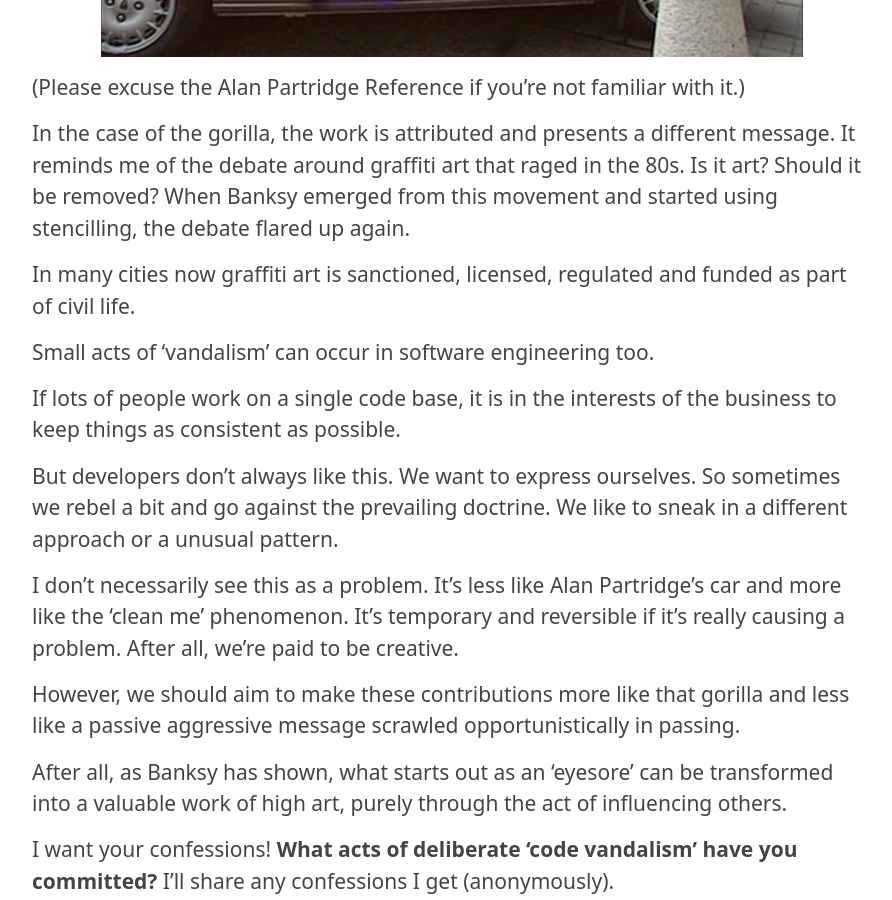
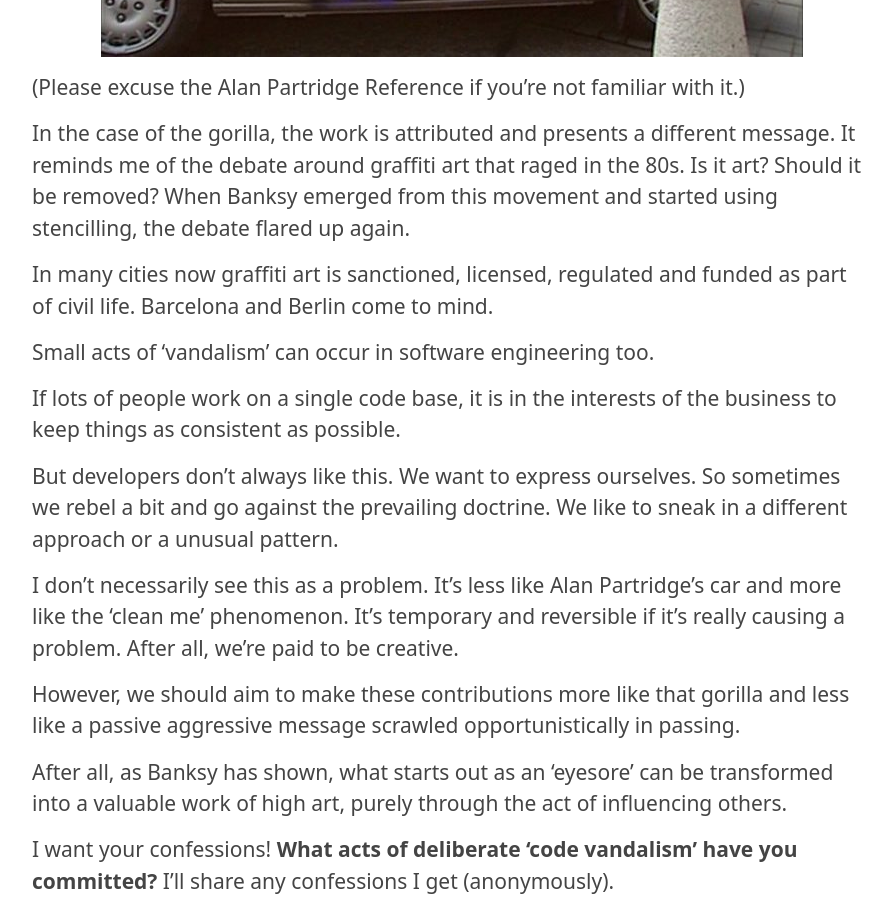
Before and after one commit to froots/froots.github.io, a Jekyll site: the page built from _list/20180606.md, in a window 1280 px wide and 900 px high, scrolled down 2493 px. Shown: the whole window, without its empty margins (188-1080 px from the left). Built offline with Jekyll 4.4.1, drawn with Linux system fonts in a browser that asks for light colours.

Commit message:
More amends

```diff
--- a/_list/20180606.md
+++ b/_list/20180606.md
@@ -25,7 +25,7 @@ In the original case, the 'artwork' remains deliberately unattributed. The inten
 
 In the case of the gorilla, the work is attributed and presents a different message. It reminds me of the debate around graffiti art that raged in the 80s. Is it art? Should it be removed? When Banksy emerged from this movement and started using stencilling, the debate flared up again.
 
-In many cities now graffiti art is sanctioned, licensed, regulated and funded as part of civil life.
+In many cities now graffiti art is sanctioned, licensed, regulated and funded as part of civil life. Barcelona and Berlin come to mind.
 
 Small acts of 'vandalism' can occur in software engineering too.
 
```
